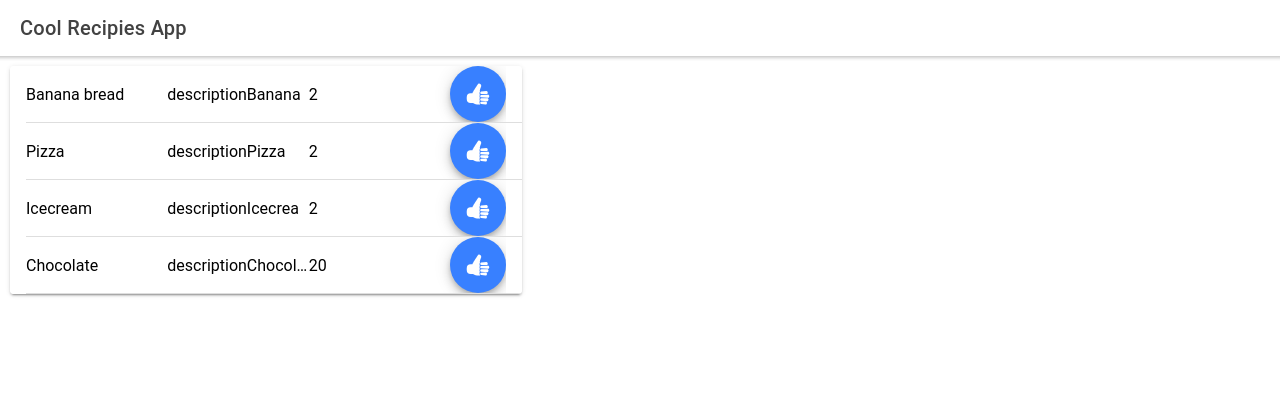
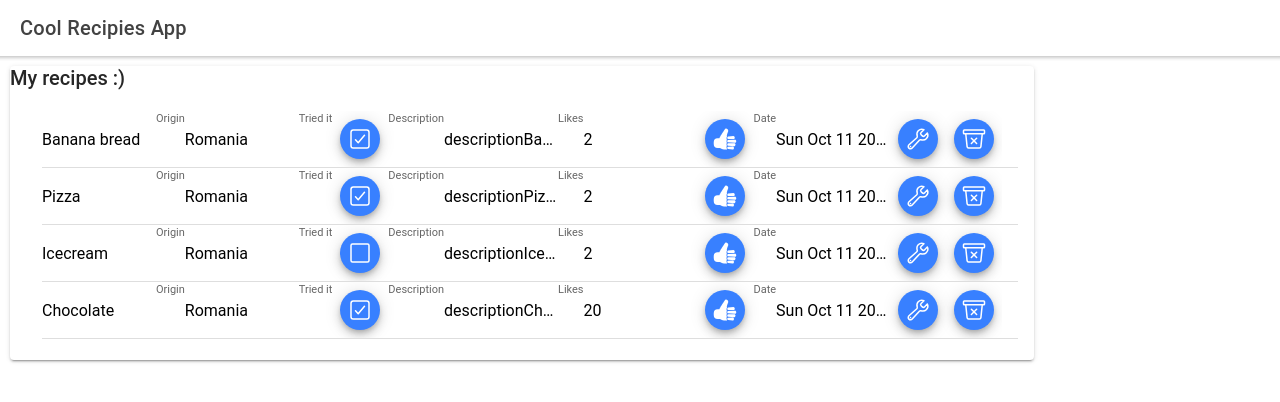
Before and after one commit to florentina-ban/ionic, a React (Create React App) app: page /home in a window 1280 px wide. Shown: the top 402 px of the page. Built offline with nearby package versions, Linux system fonts and the light colour scheme.

Commit message:
Add other type of attributes

```diff
--- a/src/App.tsx
+++ b/src/App.tsx
@@ -28,7 +28,7 @@ const App: React.FC = () => (
     <IonReactRouter>
       <IonRouterOutlet>
         <Route path="/home" component={RecipeList} exact={true} />
-        <Route path="/edit/:id" component={EditRecipe} exact={true} />
+        <Route path="/edit/:id" component={EditRecipe}  />
         <Route exact path="/" render={() => <Redirect to="/home" />} />
       </IonRouterOutlet>
     </IonReactRouter>
--- a/src/components/EditRecipe.tsx
+++ b/src/components/EditRecipe.tsx
@@ -5,16 +5,16 @@ import RecipePropsRoute from '../interfaces/RecipePropsRoute';
 import { getLogger } from '../core';
 
 const recipeProvider = (id: number) => {
-    return (id === 1) ? { id: 1, name: "Banana bread", text: "descriptionBanana", likes: 2} :
-        (id === 2) ? { id: 2, name: "Pizza", text: "descriptionPizza", likes: 2} :
-        (id === 3) ? { id: 3, name: "Icecream", text: "descriptionIcecrea", likes: 2} :
-        { id: 4, name: "Chocolate", text: "descriptionChocolate", likes: 20};
+    return (id === 1) ? { id: 1, name: "Banana bread",origin: "Romania", triedIt:true, date: new Date('2020-10-11'),  text: "descriptionBanana", likes: 2} :
+        (id === 2) ? { id: 2, name: "Pizza", origin: "Romania", triedIt:true, date: new Date('2020-10-11'), text: "descriptionPizza", likes: 2} :
+        (id === 3) ? { id: 3, name: "Icecream", origin: "Romania", triedIt:true, date: new Date('2020-10-11'), text: "descriptionIcecrea", likes: 2} :
+        { id: 4, name: "Chocolate", origin: "Romania", triedIt:true, date: new Date('2020-10-11'), text: "descriptionChocolate", likes: 20};
 }
 const logger = getLogger("editRecipe");
 
 const EditRecipe: React.FC<RecipePropsRoute> = ({history, match}) =>  {
 logger("orice");
-    const currentRecipe = recipeProvider(+match.params.id);
+    const currentRecipe = { id: 4, name: "Chocolate", text: "descriptionChocolate", likes: 20};//recipeProvider(+match.params.id);
     const { text, name, likes } = currentRecipe;
     return (
         <IonPage>
--- a/src/components/Recipe.tsx
+++ b/src/components/Recipe.tsx
@@ -1,7 +1,8 @@
-import { IonFabButton, IonIcon, IonItem, IonLabel } from '@ionic/react';
-import { thumbsUp } from 'ionicons/icons';
+import { IonButton, IonCheckbox, IonFabButton, IonIcon, IonItem, IonLabel, IonNote } from '@ionic/react';
+import { alertCircleOutline, buildOutline, checkboxOutline, checkmark, checkmarkCircleOutline, checkmarkCircleSharp, closeCircleOutline, closeCircleSharp, square, squareOutline, thumbsUp, thumbsUpOutline, thumbsUpSharp, trashBinOutline } from 'ionicons/icons';
 import React, { useState } from 'react';
 import RecipePropsExt from '../interfaces/RecipePropsExt';
+import './recipeList.css';
 
 const Recipe: React.FC<RecipePropsExt> = (props) => {
 
@@ -12,23 +13,45 @@ const Recipe: React.FC<RecipePropsExt> = (props) => {
         const likeNo = likes + 1;
         setState({...state, likes: likeNo});
     }
-    const {id, name, text, likes} = state;
+    const {id, name, text, likes, date, triedIt, origin} = state;
 
     const onEditRecipe = () => {
         const { editRecipe } = state;
         editRecipe(id);
     }
+
   return (
-    <div>
-        <IonItem onClick={onEditRecipe}>
+        <IonItem>
           <IonLabel>{name}</IonLabel>
+          <IonNote>Origin</IonNote>
+          <IonLabel>{origin}</IonLabel>
+          <IonNote>Tried it</IonNote>
+          { triedIt && <IonFabButton size="small"><IonIcon  icon={checkboxOutline}/></IonFabButton>}
+          { !triedIt && <IonFabButton size="small"><IonIcon icon={squareOutline}/></IonFabButton> }
+
+          <IonNote>Description</IonNote>
           <IonLabel>{text}</IonLabel>
-          <IonLabel>{likes}</IonLabel>
-          <IonFabButton onClick={addLike}>
+          <IonNote>Likes</IonNote>
+          <IonLabel class="label">{likes}</IonLabel>
+          <div className="flexInlineContainer">
+          <IonFabButton size="small" onClick={addLike}>
             <IonIcon icon={thumbsUp} />
           </IonFabButton>
+          </div>
+          <IonNote>Date</IonNote>
+          <IonLabel>{date.toDateString()}</IonLabel>
+          <div className="flexInlineContainer">
+          <IonFabButton size="small" >
+            <IonIcon icon={buildOutline} />
+          </IonFabButton>
+          </div>
+          <div className="flexInlineContainer">
+          <IonFabButton size="small">
+            <IonIcon icon={trashBinOutline} />
+          </IonFabButton>
+          </div>
         </IonItem>
-  </div>
+
   );
 };
 
--- a/src/components/RecipeList.tsx
+++ b/src/components/RecipeList.tsx
@@ -1,32 +1,39 @@
 import React, { useState } from 'react';
-import { IonCard, IonContent, IonHeader, IonPage, IonTitle, IonToolbar } from '@ionic/react';
+import { IonCard, IonCardContent, IonCardTitle, IonContent, IonHeader, IonList, IonPage, IonTitle, IonToolbar } from '@ionic/react';
 import Recipe from './Recipe';
 import './recipeList.css';
 import { RouteComponentProps } from 'react-router';
 import RecipeProps from '../interfaces/RecipeProps';
+import { getLogger } from '../core';
 
 const recipesProvider = () => {
     var recipeList: RecipeProps[]
     recipeList = [
-        { id: 1, name: "Banana bread", text: "descriptionBanana", likes: 2},
-        { id: 2, name: "Pizza", text: "descriptionPizza", likes: 2},
-        { id: 3, name: "Icecream", text: "descriptionIcecrea", likes: 2},
-        { id: 4, name: "Chocolate", text: "descriptionChocolate", likes: 20}
+        { id: 1, name: "Banana bread", origin: "Romania", triedIt:true, date: new Date('2020-10-11'), text: "descriptionBanana", likes: 2},
+        { id: 2, name: "Pizza", origin: "Romania", triedIt:true, date: new Date('2020-10-11'), text: "descriptionPizza", likes: 2},
+        { id: 3, name: "Icecream", origin: "Romania", triedIt:false, date: new Date('2020-10-11'), text: "descriptionIcecrea", likes: 2},
+        { id: 4, name: "Chocolate",  origin: "Romania", triedIt:true, date: new Date('2020-10-11'), text: "descriptionChocolate", likes: 20}
     ];
     return recipeList;
    }
+
 
 
 const RecipeList: React.FC<RouteComponentProps> = ({history}) =>  {
     const [state, setRecipes] = useState({
         recipes: recipesProvider(), selected: 1});
 
+
+
     const addRecipe = () => {
         const {recipes, selected} = state;
         const id = recipes.length + 1;
         const text = "txt";
         const name = "name";
-        const recipes2 = recipes.concat({ id, text, name, likes:0});
+        const origin = "Romania";
+        const date = new Date("2019-08-05");
+        const triedIt = false;
+        const recipes2 = recipes.concat({ id, origin, date, triedIt, text, name, likes:0});
         setRecipes({recipes: recipes2, selected: selected});
     }
     const showEditCard = () => {
@@ -42,9 +49,14 @@ const RecipeList: React.FC<RouteComponentProps> = ({history}) =>  {
             </IonHeader>
             <IonContent>
                 <IonCard id="recipeList">
-                    {recipes.map(({id, text, name, likes}) =>
-                    <Recipe key={id} id={id} name={name} text={text} likes={likes} editRecipe={id => history.push(`/item/${id}`)}/>
-                    )}
+                    <IonCardTitle>My recipes  :)</IonCardTitle>
+                    <IonCardContent>
+                        <IonList>
+                        {recipes.map(({id, text, name, likes, origin, date, triedIt}) =>
+                        <Recipe key={id} id={id} origin={origin} date={date} triedIt={triedIt} name={name} text={text} likes={likes} editRecipe={id => history.push(`/item/${id}`)}/>
+                        )}
+                        </IonList>
+                    </IonCardContent>
                 </IonCard>
             </IonContent>
         </IonPage>
--- a/src/components/recipeList.css
+++ b/src/components/recipeList.css
@@ -1,6 +1,6 @@
 #recipeList{
     display: inline-block;
-    width: 40%;
+    width: 80%;
     height: auto;
 }
 #editRecipe{
@@ -11,3 +11,7 @@
 #recipeList:hover{
     cursor: pointer;
 }
+.likeButton{
+    display: flex;
+    justify-content: center;
+}
--- a/src/interfaces/RecipeProps.tsx
+++ b/src/interfaces/RecipeProps.tsx
@@ -3,7 +3,10 @@ import React from 'react';
 interface RecipeProps {
     id: number;
     name: string;
+    origin: string;
+    date: Date;
     text: string;
+    triedIt: boolean;
     likes: number;
 
 }
```
Also changed, not shown: 1 other file (tests, documents, lock files or other folders).
